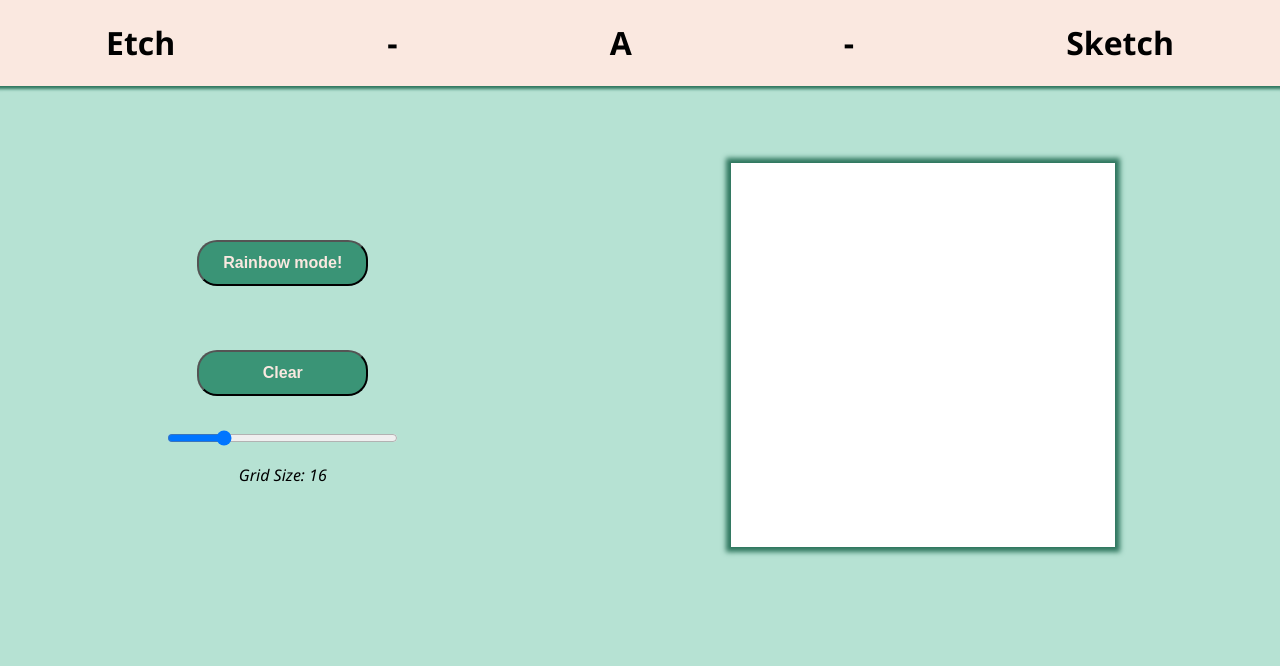
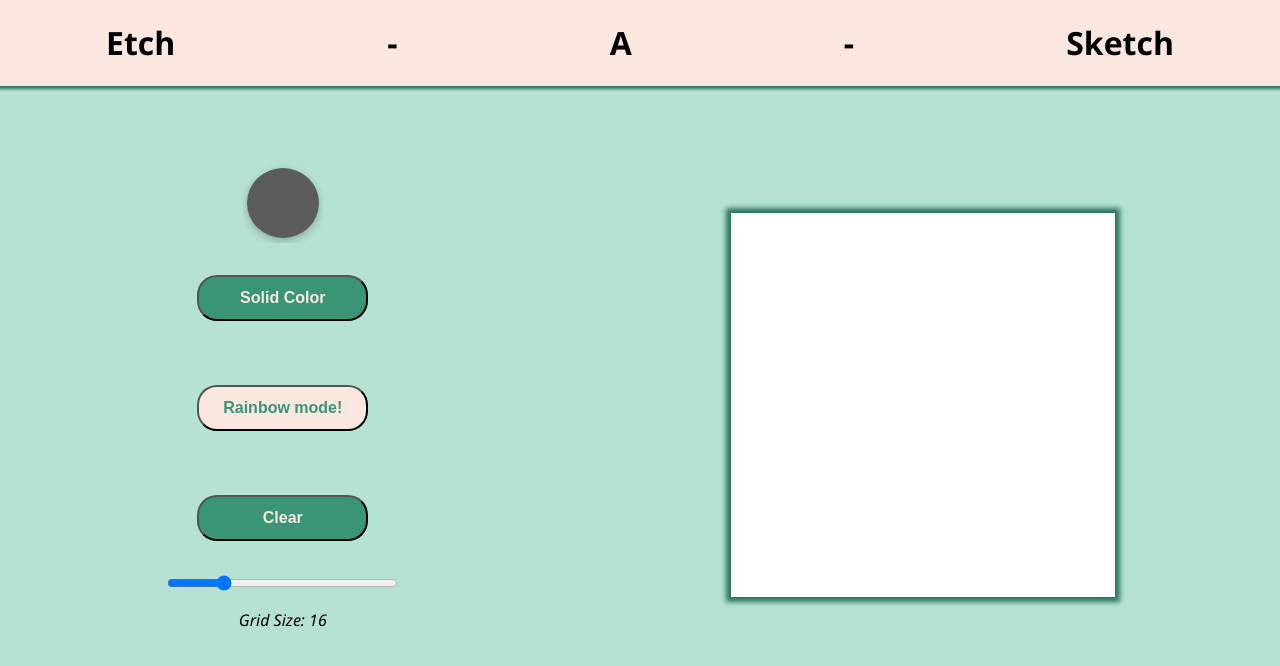
Before and after one commit to nhglick/etch-a-sketch, a plain HTML site: page index.html in a window 1280 px wide. Both pictures are taken after a click on the button "Rainbow mode!". Drawn offline with Linux system fonts and the light colour scheme.

Commit message:
added the feature where the buttons will de-select each other when appropriate, and added the ability to select a single color.

```diff
--- a/index.html
+++ b/index.html
@@ -19,8 +19,10 @@
     </div>
     <div class="body">
         <div id="left-container">
-            <button id="rainbow-mode" class="button"><strong>Rainbow mode!</strong></button>
-            <button id="clear-button" class="button"><strong>Clear</strong></button>
+            <input type="color" class="color-selector" value="#5c5c5c">
+            <button id="color-mode" class="selected"><strong>Solid Color</strong></button>
+            <button id="rainbow-mode"><strong>Rainbow mode!</strong></button>
+            <button id="clear-button"><strong>Clear</strong></button>
             <input type="range" min="2" max="64" value="16" class="slider">
             <p class="grid-size"><em>Grid Size: 16</em></p>
         </div>
--- a/script.js
+++ b/script.js
@@ -1,6 +1,10 @@
+const solidColorButton = document.querySelector('#color-mode');
 const rainbowButton = document.querySelector('#rainbow-mode');
 const clearButton = document.querySelector('#clear-button');
+
+const colorSelector = document.querySelector('.color-selector');
 const gridSlider = document.querySelector('.slider');
+
 const MAX_COLOR_VALUE = 255;
 
 /**
@@ -32,6 +36,7 @@ function createDivs(widthAndHeight) {
     }
 }
 
+
 /**
  * This is ran every time the grid is resized so that the above function
  * can be recycled
@@ -47,6 +52,7 @@ function resetContainerDiv() {
     parent.appendChild(insertionDiv);
 }
 
+
 function getRandomColor() {
     const redValue = Math.floor(Math.random() * MAX_COLOR_VALUE) + 1;
     const blueValue = Math.floor(Math.random() * MAX_COLOR_VALUE) + 1;
@@ -55,13 +61,16 @@ function getRandomColor() {
     return `rgb(${redValue}, ${greenValue}, ${blueValue})`
 }
 
+
 function changeColor() {
     this.style.backgroundColor = color;
 }
 
+
 function changeRandomColor() {
     this.style.backgroundColor = getRandomColor();
 }
+
 
 clearButton.addEventListener('click', () => {
     const allDivs = document.querySelectorAll('.drawing-unit');
@@ -69,6 +78,7 @@ clearButton.addEventListener('click', () => {
         div.style.backgroundColor = 'white';
     }
 });
+
 
 gridSlider.addEventListener('change', () => {
     gridSize = parseInt(gridSlider.value);
@@ -80,6 +90,28 @@ gridSlider.addEventListener('change', () => {
     createDivs(gridSize);
 });
 
+
+colorSelector.addEventListener('change', () => {
+    color = colorSelector.value;
+});
+
+
+solidColorButton.addEventListener('click', () => {
+    if (rainbowMode) {
+        const allDivs = document.querySelectorAll('.drawing-unit');
+
+        for (const div of allDivs) {
+            div.removeEventListener('mouseover', changeRandomColor);
+            div.addEventListener('mouseover', changeColor);
+        }
+
+        rainbowMode = false;
+        rainbowButton.classList.toggle('selected');
+        solidColorButton.classList.toggle('selected');
+    }
+});
+
+
 rainbowButton.addEventListener('click', () => {
     if (!rainbowMode) {
         const allDivs = document.querySelectorAll('.drawing-unit');
@@ -88,20 +120,13 @@ rainbowButton.addEventListener('click', () => {
             div.removeEventListener('mouseover', changeColor);
             div.addEventListener('mouseover', changeRandomColor);
         }
+
         rainbowMode = true;
+        rainbowButton.classList.toggle('selected');
+        solidColorButton.classList.toggle('selected');
     }
+});
 
-    else {
-        const allDivs = document.querySelectorAll('.drawing-unit');
-        for (const div of allDivs) {
-            div.addEventListener('mouseover', changeColor);
-            div.removeEventListener('mouseover', changeRandomColor);
-        }
-        rainbowMode = false;
-    }
-
-    this.classList.toggle('selected');
-})
 
 let color = 'rgb(92, 92, 92)';
 let rainbowMode = false;
--- a/style.css
+++ b/style.css
@@ -48,7 +48,7 @@ body {
     margin-top: 6%;
 }
 
-.button {
+button {
     margin: 2em;
     padding: .75em 1.5em;
     font-size: 16px;
@@ -57,14 +57,34 @@ body {
     background-color: #3a9476;
 }
 
-.button:hover {
+button:hover {
     transform: scale(1.05);
     transition-duration: 50ms;
 }
 
-.button .selected {
+.selected {
     color: #3a9476;
     background-color: #FAE8E0;
+}
+
+.color-selector {
+    -webkit-appearance: none;
+    width: 6em;
+    height: 6em;
+    border: none;
+    background: none;
+    margin: auto;
+}
+
+.color-selector:hover {
+    transform: scale(1.05);
+    transition-duration: 50ms;
+}
+
+.color-selector::-webkit-color-swatch {
+    border: none;
+    border-radius: 50%;
+    box-shadow: rgba(0, 0, 0, 0.24) 0px 3px 8px;
 }
 
 .vertical-div-container {
```
